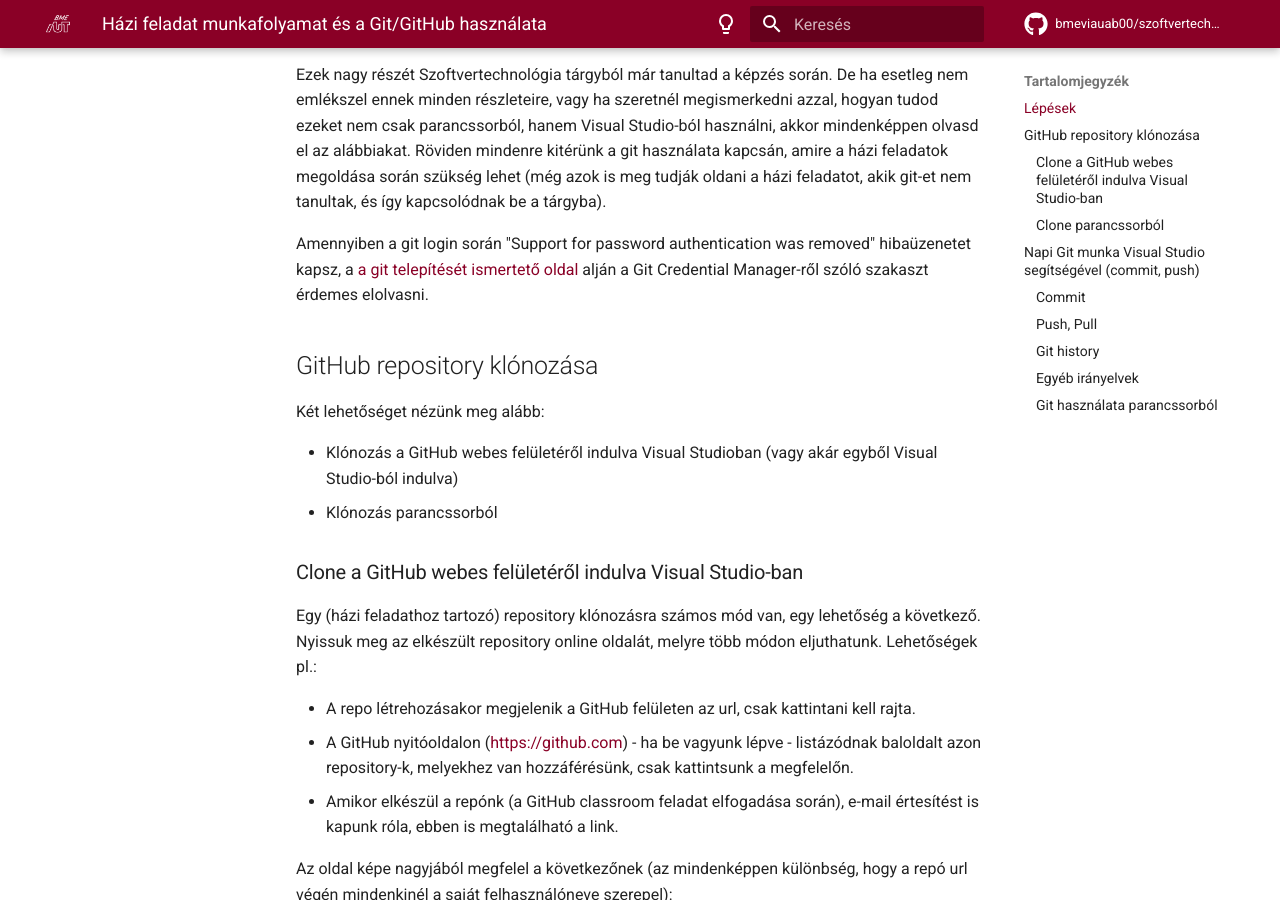
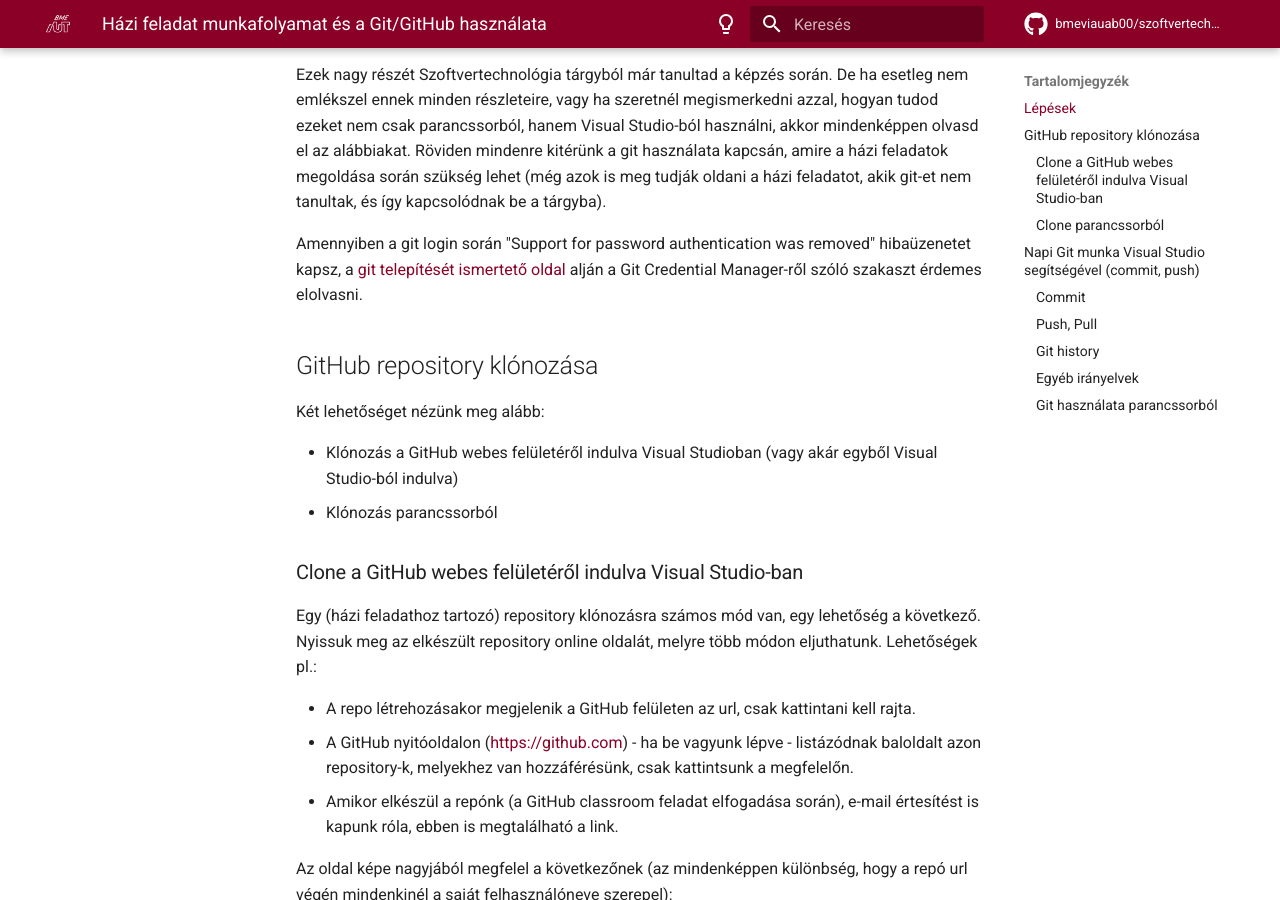
Before and after one commit to bmeviauab00/szoftvertechnikak, an MkDocs documentation site: the page built from docs/hazi/hf-folyamat/index.md, in a window 1280 px wide and 900 px high, scrolled down 1652 px. Built offline with MkDocs 1.6.1 and Material for MkDocs 9.7.7, drawn with Linux system fonts in a browser that asks for light colours; emoji names are drawn with the system emoji font; comment, search, counter and statistics services are not loaded; the version menu is left out.

```diff
--- a/docs/hazi/hf-folyamat/index.md
+++ b/docs/hazi/hf-folyamat/index.md
@@ -28,7 +28,7 @@ A fenti lépések kapcsán két kérdés vár még megválaszolásra:
 
 Ezek nagy részét Szoftvertechnológia tárgyból már tanultad a képzés során. De ha esetleg nem emlékszel ennek minden részleteire, vagy ha szeretnél megismerkedni azzal, hogyan tudod ezeket nem csak parancssorból, hanem Visual Studio-ból használni, akkor mindenképpen olvasd el az alábbiakat. Röviden mindenre kitérünk a git használata kapcsán, amire a házi feladatok megoldása során szükség lehet (még azok is meg tudják oldani a házi feladatot, akik git-et nem tanultak, és így kapcsolódnak be a tárgyba).
 
-Amennyiben a git login során "Support for password authentication was removed" hibaüzenetet kapsz, a [a git telepítését ismertető oldal](../git-github-github-classroom/index.md#git-telepitese) alján a Git Credential Manager-ről szóló szakaszt érdemes elolvasni.
+Amennyiben a git login során "Support for password authentication was removed" hibaüzenetet kapsz, a [git telepítését ismertető oldal](../git-github-github-classroom/index.md#git-telepitese) alján a Git Credential Manager-ről szóló szakaszt érdemes elolvasni.
 
 ## GitHub repository klónozása
 
```
